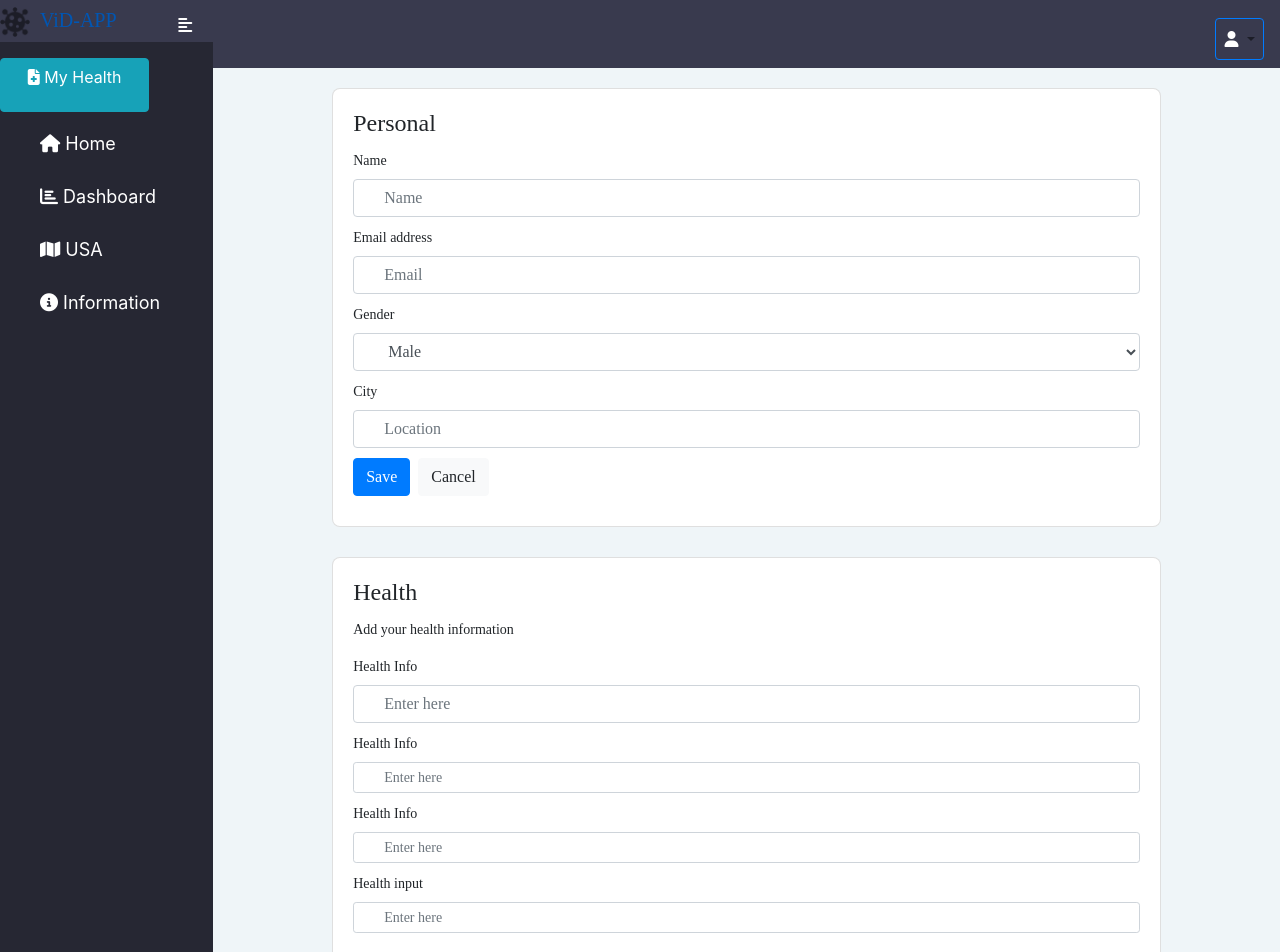
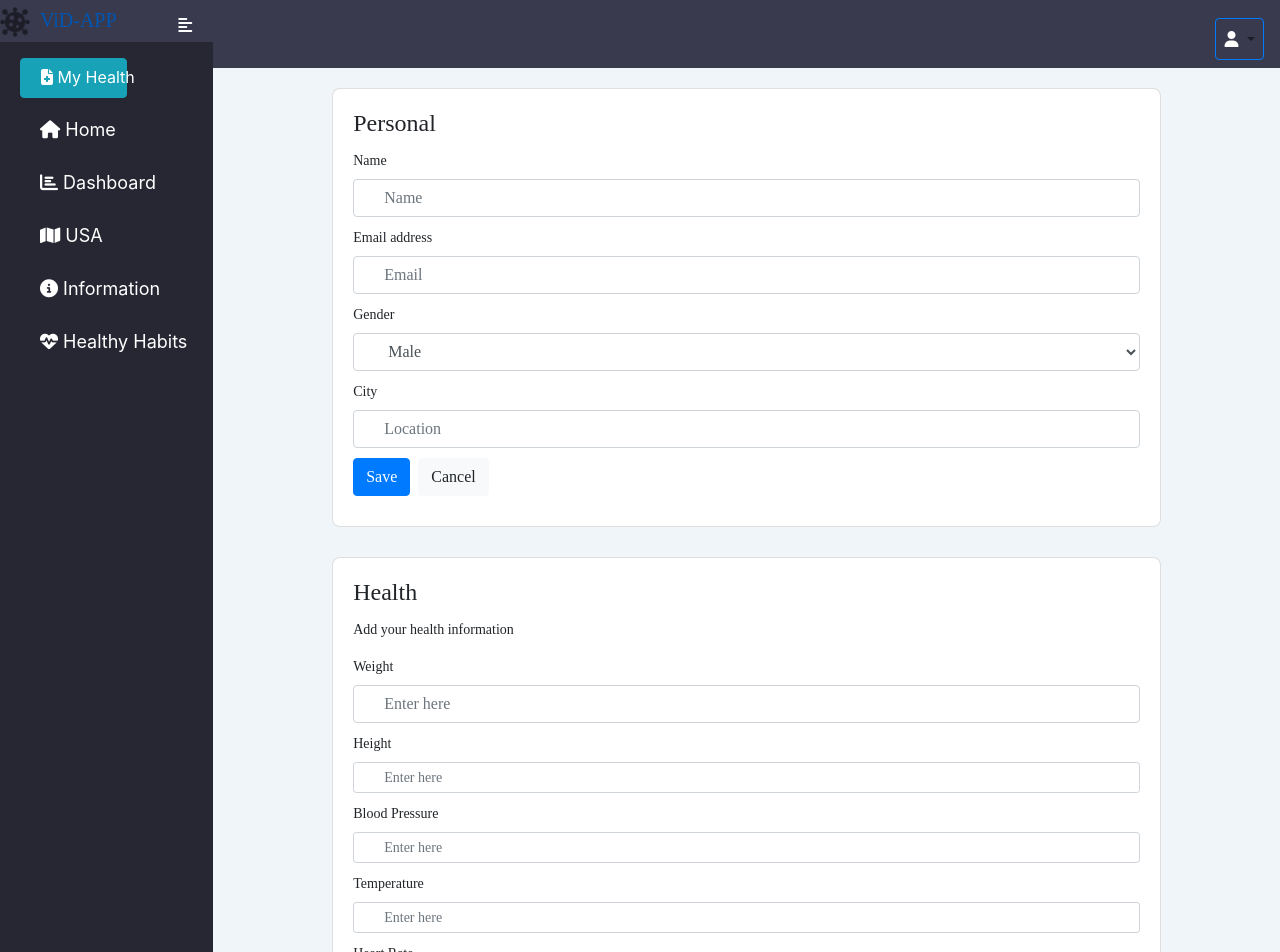
Before and after one commit to MiraThakkar/covid-tracker, a React (Create React App) app in the folder client/: page /profile in a window 1280 px wide. Shown: the top 952 px of the page. Built offline with nearby package versions, Linux system fonts and the light colour scheme; no server answers; a web font is replaced by a local one.

Commit message:
minor changes

```diff
--- a/client/src/components/SubMenu/index.js
+++ b/client/src/components/SubMenu/index.js
@@ -3,50 +3,12 @@ import { Link } from "react-router-dom";
 import "./style.css";
 import ToggleMenu from "../ToggleMenu";
 import CoronaVirus from "../../assets/images/Coronavirus.png";
-//import Example from "../../components/Collapse"
+
 
 function Sidebar() {
 
 
     return(
-
-            // <div className="container center">
-
-            //     <nav id="slide-menu">
-            //         <ul>
-            //             <li className="timeline">
-            //             <i className="fa fa-bar-chart"></i>
-            //             <span>Profile</span>
-            //             </li>
-            //             <li className="events">
-            //             <i className="fa fa-flag"></i>
-            //             <span>Home</span>
-            //             </li>
-            //             <li className="calendar">
-            //             <i className="fa fa-calendar-o"></i>
-            //             <span>Dashboard</span>
-            //             </li>
-            //             <li className="sep settings">
-            //             <i className="fa fa-gear"></i>
-            //             <span>Map</span>
-            //             </li>
-            //             <li className="sep settings">
-            //             <i className="fa fa-gear"></i>
-            //             <span>Symptoms</span>
-            //             </li>
-            //             <li className="logout">
-            //             <i className="fa fa-close"></i>
-            //             <span>Logout</span>
-            //             </li>
-            //         </ul>
-            //     </nav>
-
-            //     <div id="content">
-            //         <div className="menu-trigger" onClick= {ToggleMenu}>
-            //             <i className="fa fa-bars"></i>
-            //         </div>
-            //     </div>
-            // </div>
 
          <div className="sidebar-wrapper ">
 
@@ -76,7 +38,7 @@ function Sidebar() {
 
 
                  </div>
-                 <button className = "btn btn-info mt-3" onClick={("/profile")}><i className="fas fa-file-medical"></i> My Health
+                 <button className = "btn btn-info mt-3 my-health" onClick={("/profile")}><i className="fas fa-file-medical"></i> My Health
                     <Link
                              to="/profile" className={window.location.pathname === "/profile" ? "nav-link active" : "nav-link"} >
                     </Link>
@@ -130,6 +92,19 @@ function Sidebar() {
                          </Link>
                      </li>
 
+                     <li className="nav-item">
+                         <Link
+                             to="/habits"
+                             className={
+                             window.location.pathname === "/habits" || window.location.pathname === "/habits"
+                             ? "nav-link active"
+                             : "nav-link"
+                             }
+                         >
+                         <i className="fas fa-heartbeat"></i> Healthy Habits
+
+                         </Link>
+                     </li>
                  </ul>
 
              </nav>
--- a/client/src/components/SubMenu/style.css
+++ b/client/src/components/SubMenu/style.css
@@ -43,9 +43,11 @@ h3 {
 
 }
 
-.btn-info {
-    width: 70%;
-
+.my-health {
+    width: 50%;
+    margin-left: 20px;
+    padding-left: 20px;
+    height: 40px;
 }
 .btn-toggle {
     position: absolute;
--- a/client/src/pages/Profile.js
+++ b/client/src/pages/Profile.js
@@ -79,19 +79,23 @@ state = {
                                             <h4 className="card-title">Health</h4>
                                             <p className="card-description"> Add your health information </p>
                                             <Form.Group>
-                                            <label>Health Info</label>
+                                            <label>Weight</label>
                                             <Form.Control type="text" className="form-control" placeholder="Enter here" aria-label="Username" />
                                             </Form.Group>
                                             <Form.Group>
-                                            <label>Health Info</label>
+                                            <label>Height</label>
                                             <Form.Control type="text" className="form-control-sm" placeholder="Enter here" aria-label="Username" />
                                             </Form.Group>
                                             <Form.Group>
-                                            <label>Health Info</label>
+                                            <label>Blood Pressure</label>
                                             <Form.Control type="text" className="form-control-sm" placeholder="Enter here" aria-label="Username" />
                                             </Form.Group>
                                             <Form.Group>
-                                            <label>Health input</label>
+                                            <label>Temperature</label>
+                                            <Form.Control type="text" className="form-control-sm" placeholder="Enter here" aria-label="Username" />
+                                            </Form.Group>
+                                            <Form.Group>
+                                            <label>Heart Rate</label>
                                             <Form.Control type="text" className="form-control-sm" placeholder="Enter here" aria-label="Username" />
                                             </Form.Group>
 
```
Also changed, not shown: 1 other file (tests, documents, lock files or other folders).
